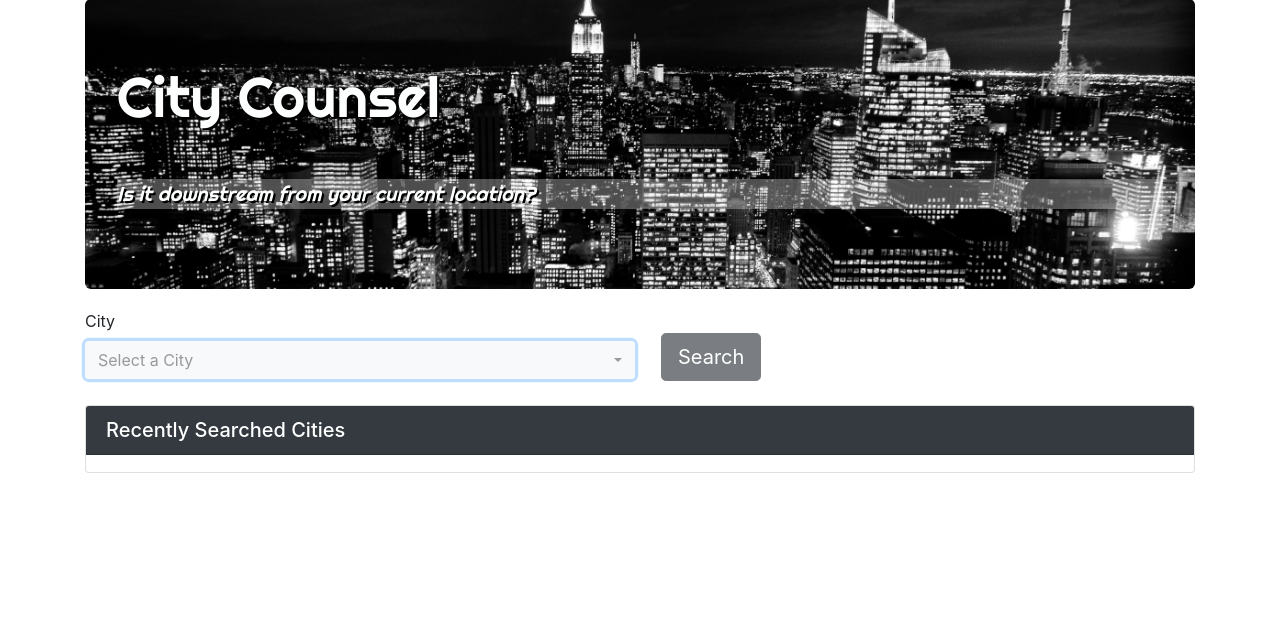
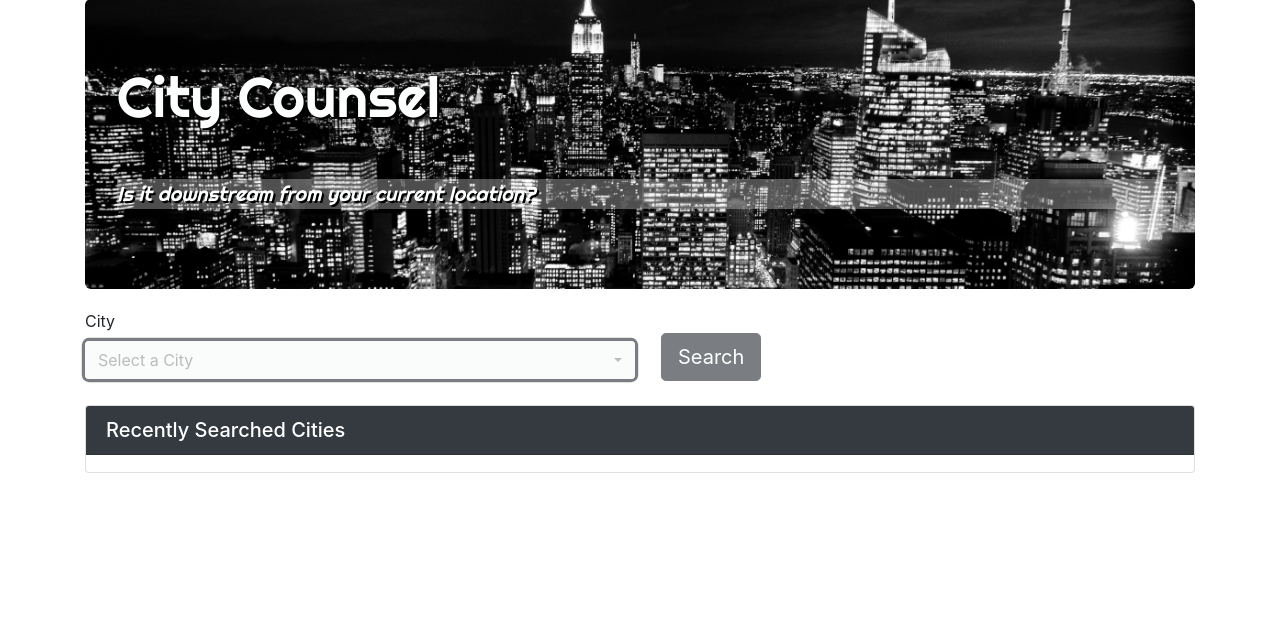
Before and after one commit to gbremble/City-Counsel, a PHP site: page / in a window 1280 px wide, with the restyled element focused. Shown: the part 21-640 px from the top of the page. Run offline with PHP 8.4, Linux system fonts and the light colour scheme; some libraries are stand-ins or nearby versions.

Commit message:
add styling to select search box

```diff
--- a/assets/css/style.css
+++ b/assets/css/style.css
@@ -51,6 +51,12 @@ body {
   outline: 5px auto #343a40 !important;
 }
 
+.form-control:focus {
+  border-color: #343a40;
+  box-shadow: 0 0 0 0.2rem #343a40;
+  opacity: .65;
+}
+
 .footer {
   position: absolute;
   bottom: 0;
```
